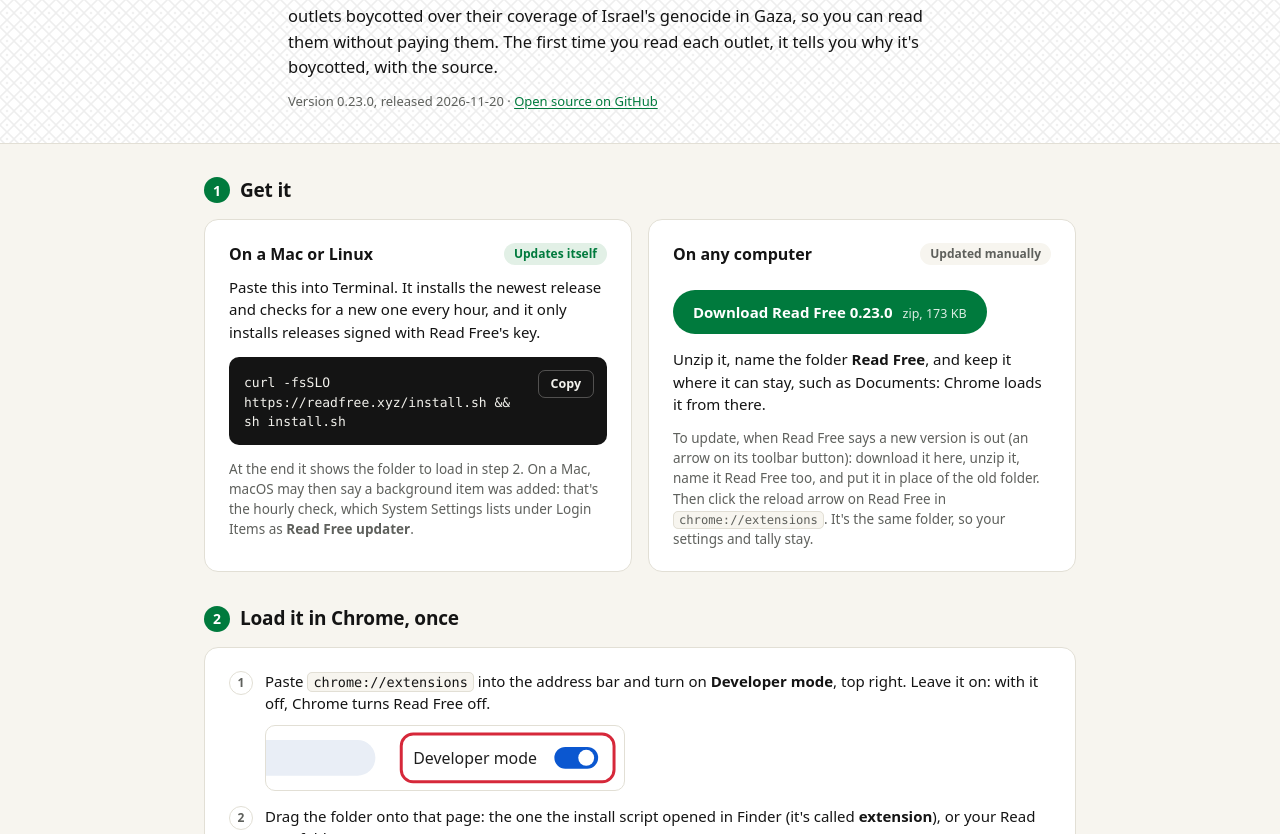
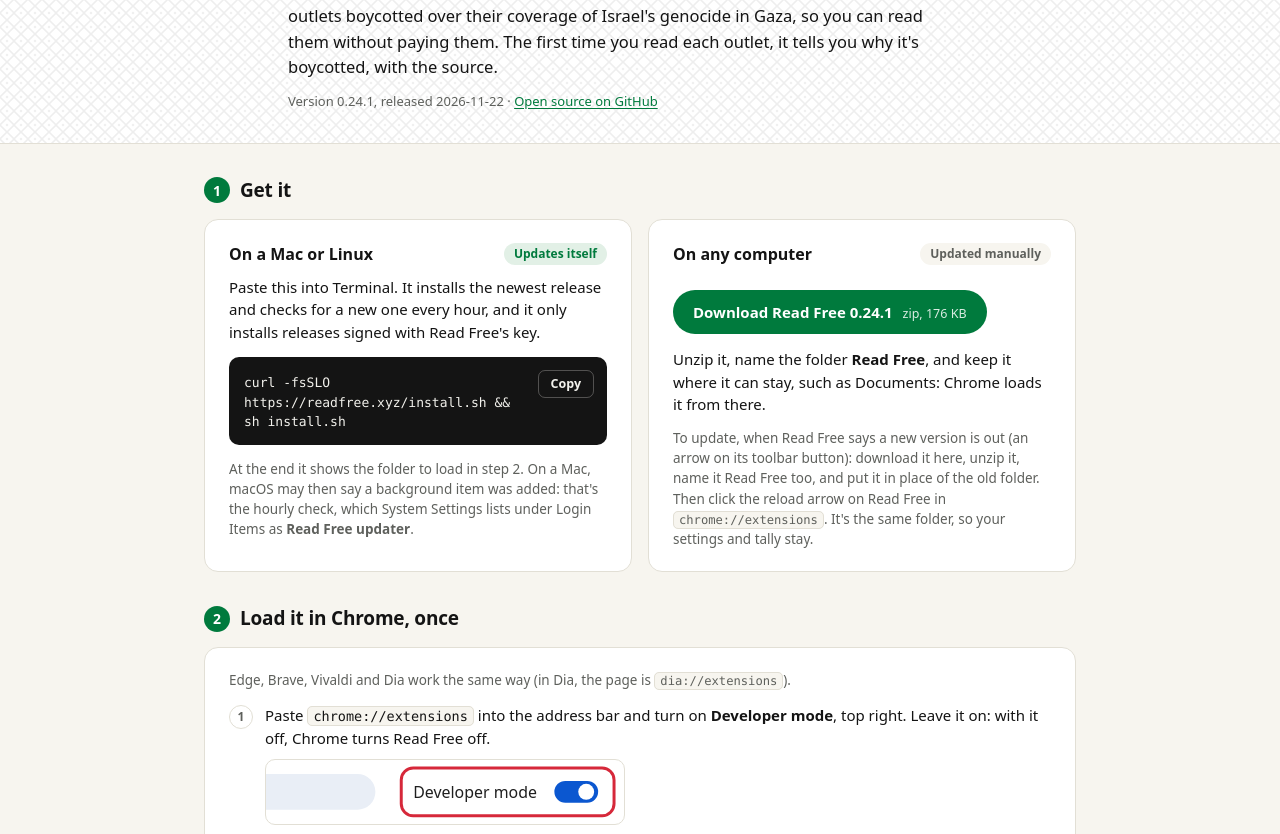
Before and after one commit to readfreexyz/readfreexyz.github.io, a plain HTML site: page index.html in a window 1280 px wide. Shown: the part 118-952 px from the top of the page. Drawn offline with Linux system fonts and the light colour scheme.

Commit message:
Read Free 0.24.1

```diff
--- a/index.html
+++ b/index.html
@@ -115,7 +115,7 @@
 
     /* 2. Chrome's steps */
     .setup { display: grid; gap: 12px; margin: 0; padding: 0; list-style: none; counter-reset: setup; }
-    .setup li { position: relative; padding-left: 36px; counter-increment: setup; }
+    .setup li { position: relative; min-height: 24px; padding-left: 36px; counter-increment: setup; }
     /* Pictures of Chrome's controls (drawn, light like Chrome's own pages), the step's control ringed */
     .shot { display: block; width: 100%; max-width: 360px; height: auto; margin: 10px 0 2px; border: 1px solid var(--line); border-radius: 10px; background: #ffffff; }
     .shot .ui-text { font: 500 16px var(--font); fill: #1f1f1f; }
@@ -131,9 +131,10 @@
     .shot .ui-arrow { fill: none; stroke: #444746; stroke-width: 2.5; stroke-linecap: round; stroke-linejoin: round; }
     .shot .ui-page { fill: #f8fafd; stroke: #c4c7c5; stroke-width: 1.5; }
     .shot .ui-small { font: 600 14px var(--font); fill: #1f1f1f; }
+    .card .browsers { margin: 0 0 14px; }
     .setup .aside { display: block; margin-top: 4px; color: var(--muted); font-size: 13.5px; }
     /* Filled in by Read Free itself, when it's installed in this browser */
-    .installed { margin: 16px 0 0; padding: 10px 14px; border-radius: 10px; background: var(--accent-soft); color: var(--accent); font-weight: 650; }
+    .card .installed { margin: 22px 0 0; padding: 10px 14px; border-radius: 10px; background: var(--accent-soft); color: var(--accent); font-weight: 650; }
     .setup li::before { content: counter(setup); position: absolute; top: 1px; left: 0; display: grid; place-items: center; width: 22px; height: 22px; border: 1px solid var(--line); border-radius: 50%; color: var(--muted); font-size: 12px; font-weight: 700; }
 
     /* The outlets */
@@ -179,7 +180,7 @@
           outlets boycotted over their coverage of Israel's genocide in Gaza, so you can read them
           without paying them. The first time you read each outlet, it tells you why it's
           boycotted, with the source.</p>
-        <p class="release">Version 0.23.0, released 2026-11-20 · <a href="https://github.com/readfreexyz/read-free">Open source on GitHub</a></p>
+        <p class="release">Version 0.24.1, released 2026-11-22 · <a href="https://github.com/readfreexyz/read-free">Open source on GitHub</a></p>
       </div>
     </div>
   </header>
@@ -202,7 +203,7 @@
         </div>
         <div class="card" id="update">
           <h3>On any computer <span class="tag by-hand">Updated manually</span></h3>
-          <a class="download" href="read-free-0.23.0.zip"><span>Download Read Free 0.23.0</span> <small>zip, 173 KB</small></a>
+          <a class="download" href="read-free-0.24.1.zip"><span>Download Read Free 0.24.1</span> <small>zip, 176 KB</small></a>
           <p>Unzip it, name the folder <b>Read Free</b>, and keep it where it can stay, such as
             Documents: Chrome loads it from there.</p>
           <p class="note">To update, when Read Free says a new version is out (an arrow on its
@@ -217,6 +218,8 @@
     <section aria-labelledby="load">
       <h2 id="load"><span class="number">2</span>Load it in Chrome, once</h2>
       <div class="card">
+        <p class="note browsers">Edge, Brave, Vivaldi and Dia work the same way (in Dia, the page is
+          <code class="path">dia://extensions</code>).</p>
         <ol class="setup">
           <li>Paste <code class="path">chrome://extensions</code> into the address bar and turn on
             <b>Developer mode</b>, top right. Leave it on: with it off, Chrome turns Read Free off.
@@ -301,7 +304,7 @@
     <p>Read Free is open source: <a href="https://github.com/readfreexyz/read-free">github.com/readfreexyz/read-free</a>.</p>
     <p>This page loads nothing from anywhere else and sets no cookies.</p>
     <p>This release: <a href="latest.txt">latest.txt</a>, signed in
-      <a href="latest.txt.sig">latest.txt.sig</a>. The zip's SHA-256: <code>c24df279519cbfa82784e44051b71e5c3e79162fd44b65f0332f56edc757bd1f</code></p>
+      <a href="latest.txt.sig">latest.txt.sig</a>. The zip's SHA-256: <code>b06e6d38cbad9451c0a626a1794875761cadd44619121ecf35fbe00872f2d41f</code></p>
   </footer>
 
   <script>
```
Also changed, not shown: latest.txt, 4 other files.
